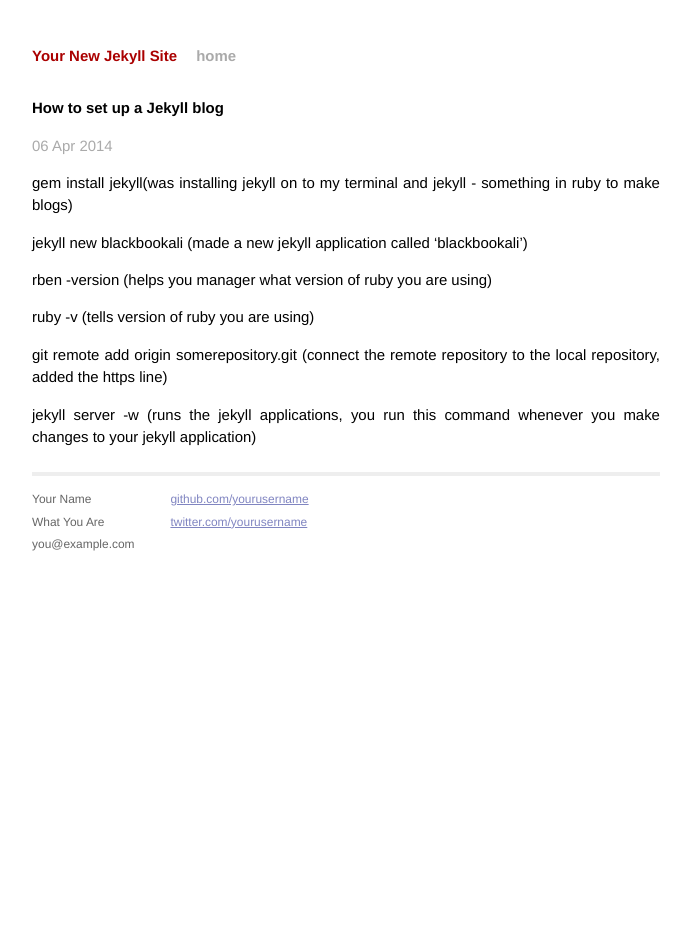
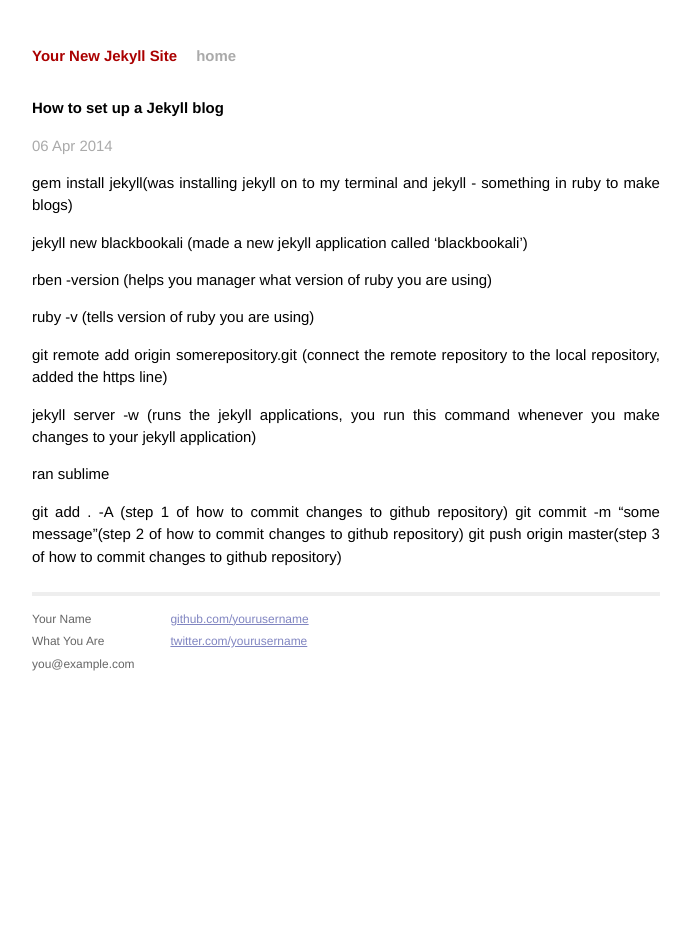
Before and after one commit to blackbookali/blackbookali.github.io, a Jekyll site: the page built from _posts/2014-04-06-welcome-to-jekyll.markdown, in a window 1280 px wide. Shown: the whole page, without its empty margins (294-985 px from the left). Built offline with Jekyll 4.4.1, drawn with Linux system fonts in a browser that asks for light colours; Markdown is read by kramdown in place of the engine named in the settings.

Commit message:
how to add commits to a github repository

```diff
--- a/_posts/2014-04-06-welcome-to-jekyll.markdown
+++ b/_posts/2014-04-06-welcome-to-jekyll.markdown
@@ -16,3 +16,9 @@ ruby -v (tells version of ruby you are using)
 git remote add origin somerepository.git (connect the remote repository to the local repository, added the https line)
 
 jekyll server -w (runs the jekyll applications, you run this command whenever you make changes to your jekyll application)
+
+ran sublime
+
+git add . -A (step 1 of how to commit changes to github repository)
+git commit -m "some message"(step 2 of how to commit changes to github repository)
+git push origin master(step 3 of how to commit changes to github repository)
```
